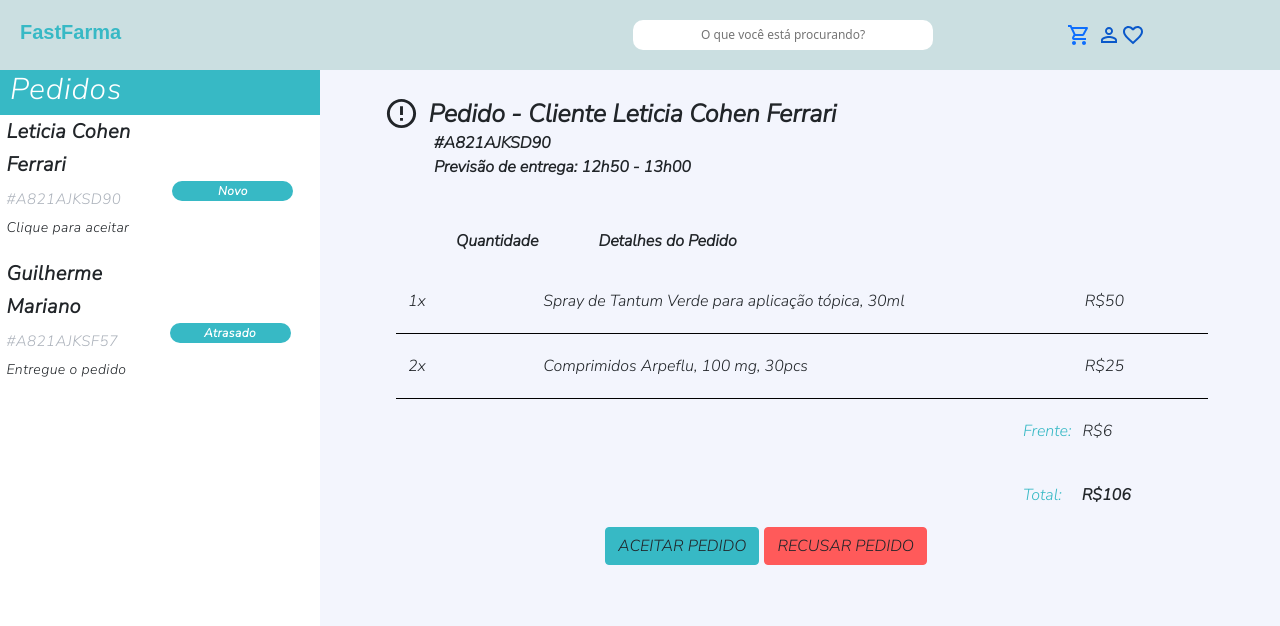
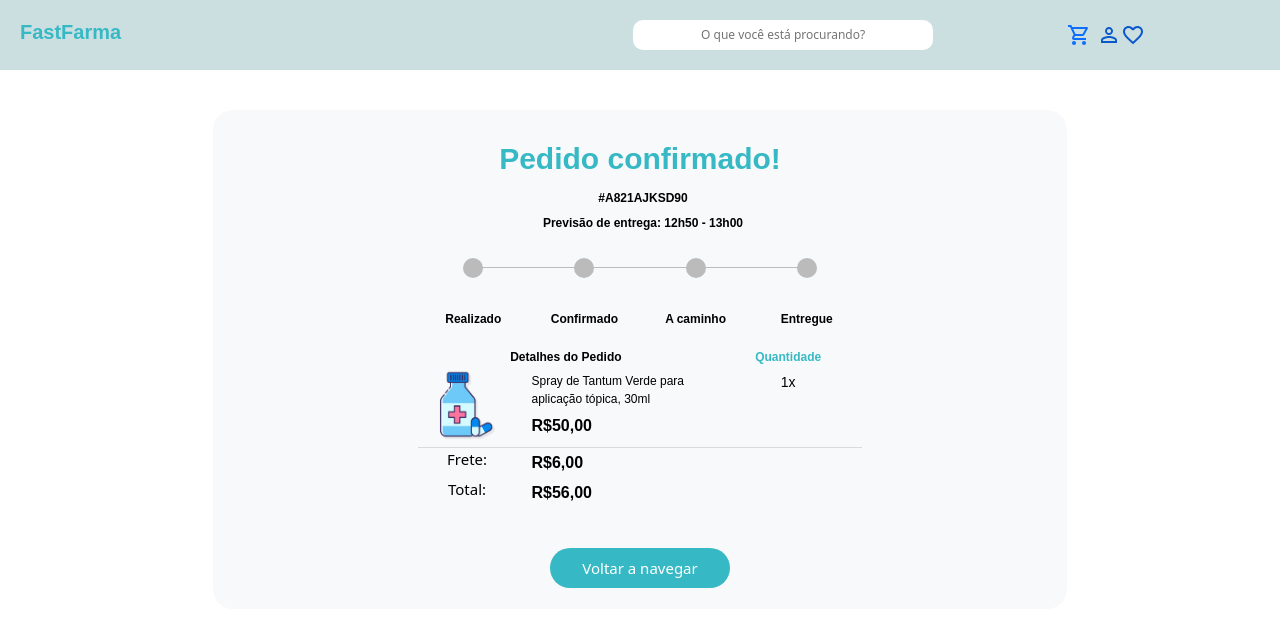
Before and after one commit to FernandaNamie/FastFarma, a React (Create React App) app: page / in a window 1280 px wide. Shown: the top 626 px of the page. Built offline with nearby package versions, Linux system fonts and the light colour scheme.

Commit message:
Refatora código para adequação no projeto

```diff
--- a/src/App.js
+++ b/src/App.js
@@ -1,10 +1,11 @@
 import MotoboyScreen from "./pages/motoboy/MotoboyScreen";
 import DrugstoreScreen from "./pages/drugstore/DrugstoreScreen";
+import OrderStatus from "./pages/Client/OrderStatus";
 
 function App() {
   return (
     <div>
-      <DrugstoreScreen />
+      <OrderStatus />
     </div>
   );
 }
--- a/src/Search/orderStatus.js
+++ b/src/pages/Client/OrderStatus.js
@@ -1,12 +1,17 @@
-import NavBar from './navbar'
+import NavBar from '../../components/NavBar.js'
 import { createGlobalStyle } from 'styled-components'
 import styled from 'styled-components';
 import { Col, Row } from 'react-bootstrap';
 import React from 'react';
 import 'bootstrap/dist/css/bootstrap.min.css';
-import remedio from './remedio.png';
+import remedio from '../../img/remedio.png';
+import { remedios } from "../../mockData/remedios";
+import { useState } from "react";
 
-export default function Home() {
+export default function OrderStatus() {
+
+  const [pedidos, setPedidos] = useState(remedios);
+
   return (
     <div>
       <NavBar />
```
Also changed, not shown: 1 other file (tests, documents, lock files or other folders).
